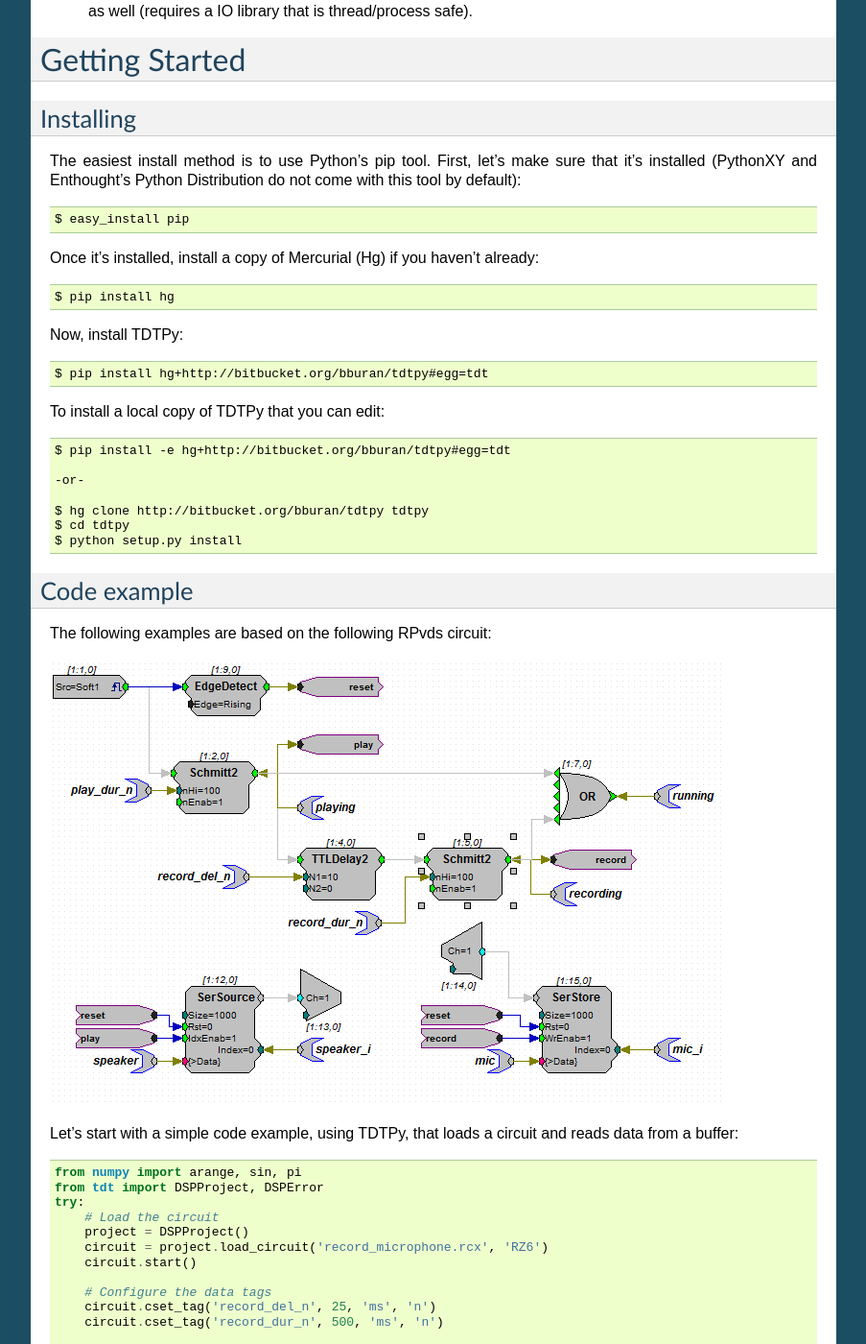
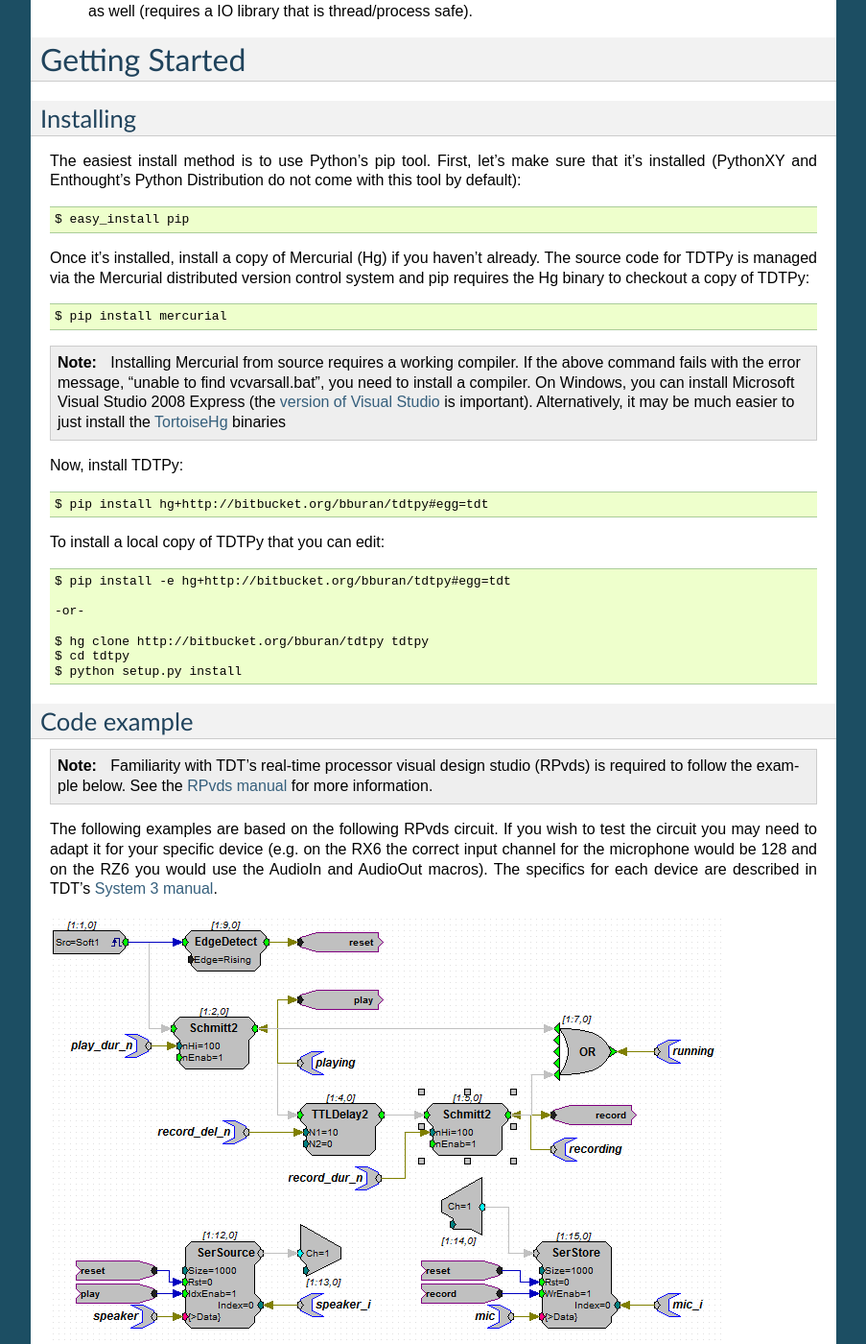
Before and after one commit to LABSN/tdtpy, a Sphinx documentation site: the page built from docs/index.rst, in a window 1280 px wide and 1400 px high, scrolled down 2348 px. Shown: the whole window at 96% size, without its empty margins (198-1101 px from the left). Built offline with Sphinx 7.4.7, drawn with Linux system fonts in a browser that asks for light colours.

Commit message:
Added corrections/clarification to the docs per Michael Graupner's suggestions

```diff
--- a/docs/index.rst
+++ b/docs/index.rst
@@ -158,9 +158,23 @@ with this tool by default)::
 
     $ easy_install pip
 
-Once it's installed, install a copy of Mercurial (Hg) if you haven't already::
+Once it's installed, install a copy of Mercurial (Hg) if you haven't already.
+The source code for TDTPy is managed via the Mercurial distributed version
+control system and pip requires the Hg binary to checkout a copy of TDTPy::
 
-    $ pip install hg
+    $ pip install mercurial
+
+.. note::
+
+    Installing Mercurial from source requires a working compiler.  If the above
+    command fails with the error message, "unable to find vcvarsall.bat", you
+    need to install a compiler.  On Windows, you can install Microsoft Visual
+    Studio 2008 Express (the `version of Visual Studio`_ is important).
+    Alternatively, it may be much easier to just install the TortoiseHg_
+    binaries
+
+.. _TortoiseHg: http://tortoisehg.bitbucket.org/
+.. _version of Visual Studio: http://slacy.com/blog/2010/09/python-unable-to-find-vcvarsall-bat
 
 Now, install TDTPy::
 
@@ -179,7 +193,20 @@ To install a local copy of TDTPy that you can edit::
 Code example
 ------------
 
-The following examples are based on the following RPvds circuit:
+.. note::
+
+    Familiarity with TDT's real-time processor visual design studio (RPvds) is
+    required to follow the example below.  See the `RPvds manual`_ for more
+    information.
+
+The following examples are based on the following RPvds circuit.  If you wish to
+test the circuit you may need to adapt it for your specific device (e.g. on the
+RX6 the correct input channel for the microphone would be 128 and on the RZ6 you
+would use the AudioIn and AudioOut macros).  The specifics for each device are
+described in TDT's `System 3 manual`_.
+
+.. _RPvds manual: http://www.tdt.com/T2Download/manuals/RPvdsEx_Manual.pdf
+.. _System 3 manual: http://www.tdt.com/T2Download/manuals/TDTSys3_Manual.pdf
 
 .. image:: example_circuit.*
 
@@ -339,7 +366,7 @@ available as an attribute, `fs` of the DSPCircuit class.  A method,
 sampling frequency of the circuit (e.g. :math:`duration*fs` will convert
 duration, in seconds, to the number of sample required for the waveform)::
 
-    t = arange(0, circuit.convert('s', 'n', 1))/circuit.fs
+    t = arange(0, circuit.convert(1, 's', 'n'))/circuit.fs
     waveform = sin(2*pi*1e3*t)
 
 Then we open the speaker buffer for writing and write the data to the buffer.
```
